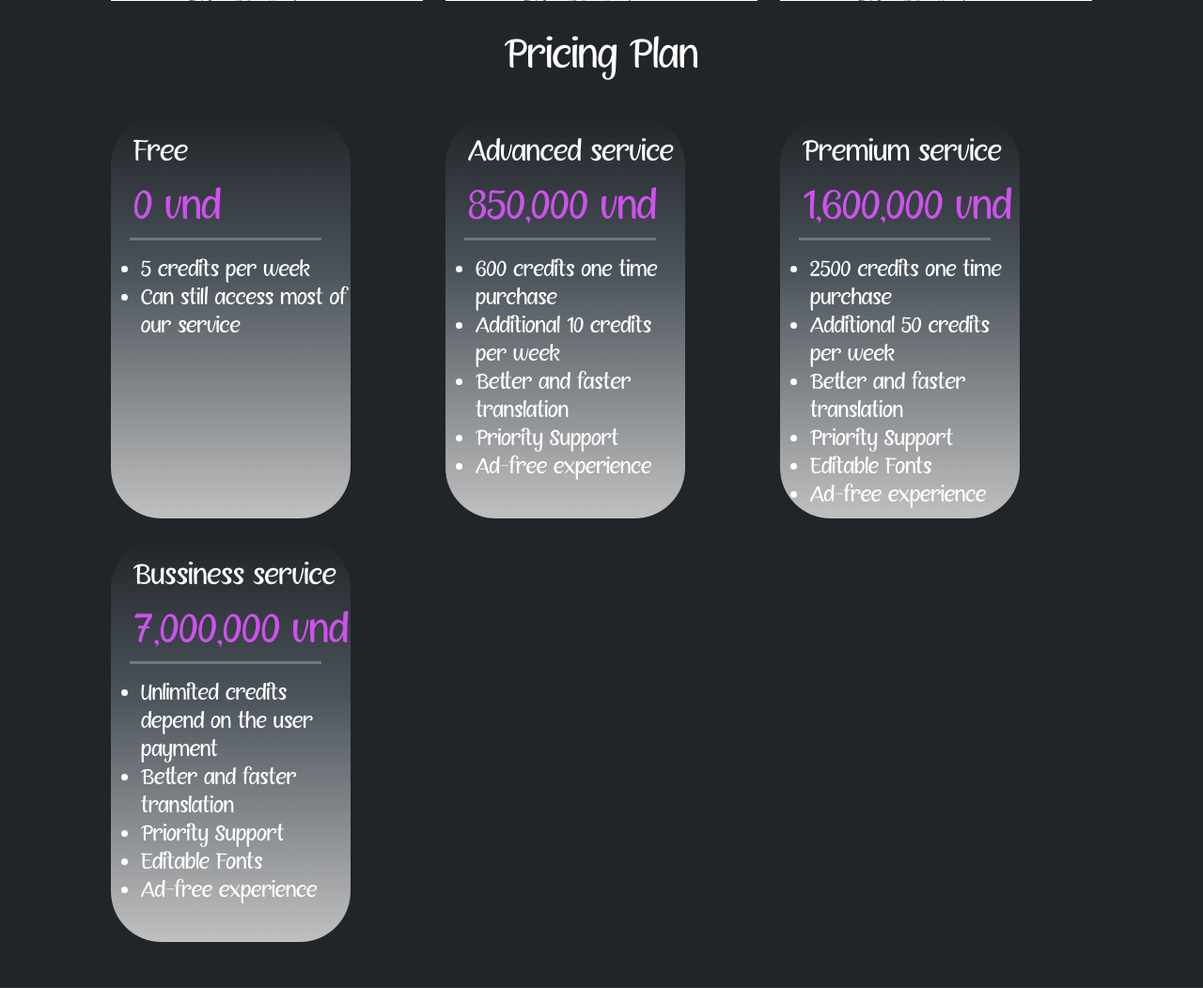
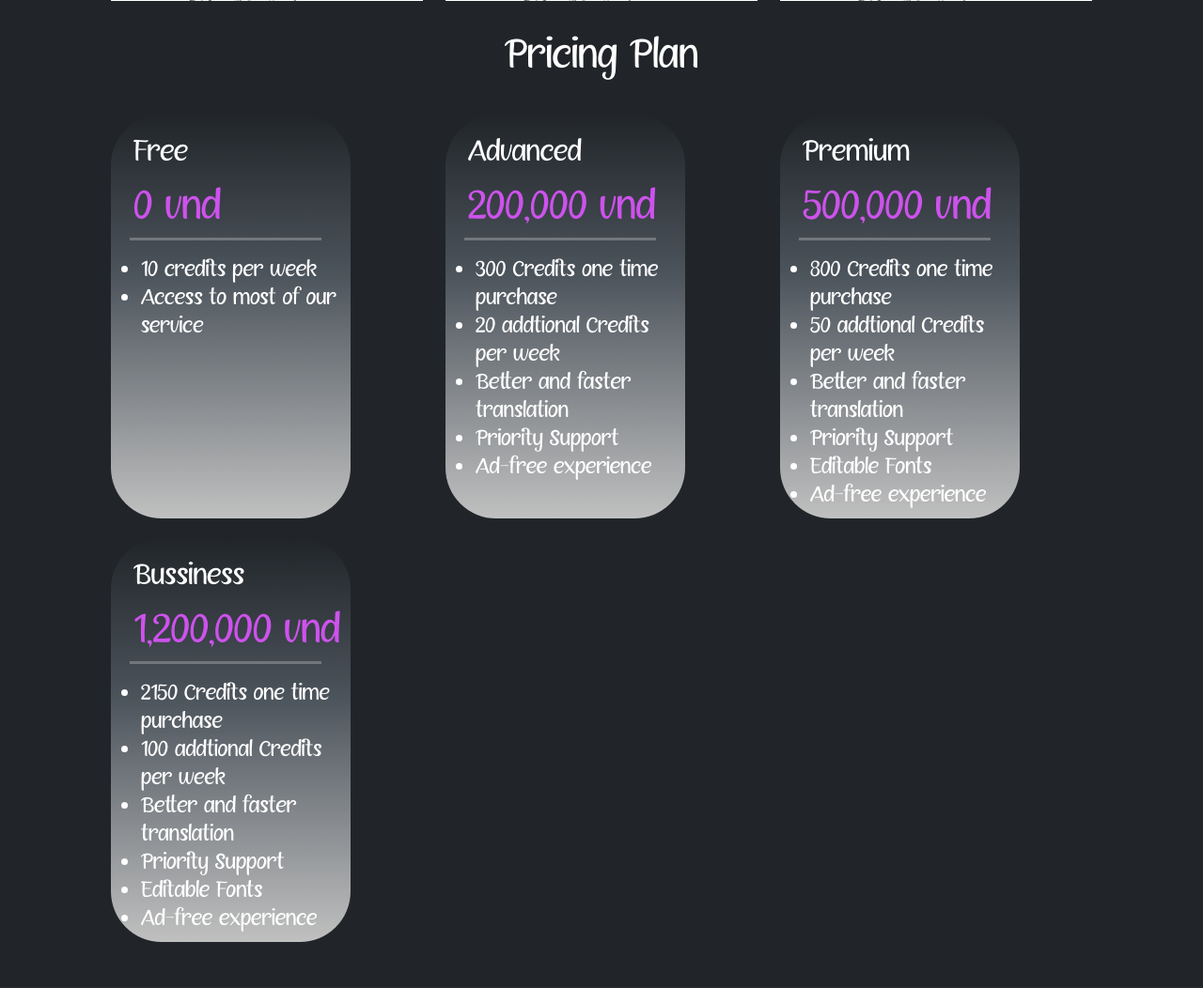
Before and after one commit to htglvl/EXE201, a Flask app: page / in a window 1280 px wide. Shown: the part 924-1976 px from the top of the page at 94% size. Run offline with Flask 3, Linux system fonts and the light colour scheme; parts of the project's set-up code (start-up, migrations or seed data) failed here and were passed over.

Commit message:
readd the pricing page

```diff
--- a/templates/MainFrame.html
+++ b/templates/MainFrame.html
@@ -38,7 +38,7 @@
           </li>
 
           <li class="nav-item">
-            <a class="nav-link px-3" href="#"><span>Pricing</span></a>
+            <a class="nav-link px-3" href="/pricing"><span>Pricing</span></a>
           </li>
 
           <li class="nav-item">
@@ -76,7 +76,7 @@
         <h1 class="display-4 px-5 pt-3"><span>Translate</span></h1>
       </div>
       <div>
-        <h2 class="px-5 pt-3">Delight in commic's magic; we'll handle the language!</h2>
+        <h2 class="px-5 pt-3">Delight in comic's magic; we'll handle the language!</h2>
       </div>
     </div>
   </div>
--- a/templates/index.html
+++ b/templates/index.html
@@ -32,7 +32,7 @@
           </li>
 
           <li class="nav-item">
-            <a class="nav-link px-3" href="#"><span>Pricing</span></a>
+            <a class="nav-link px-3" href="/pricing"><span>Pricing</span></a>
           </li>
 
           <li class="nav-item">
@@ -104,19 +104,19 @@
           <h1 class="display-4 ps-4 pricing-value">0 vnd</h1>
           <hr class="hr-pricing">
           <ul>
-            <li class="pricing-plan-list">5 credits per week</li>
-            <li class="pricing-plan-list">Can still access most of our service</li>
+            <li class="pricing-plan-list">10 credits per week</li>
+            <li class="pricing-plan-list">Access to most of our service</li>
           </ul>
         </div>
       </div>
       <div class="col">
         <div class="pricing-rectangle">
-          <h1 class="ps-4 pricing-name">Advanced service</h1>
-          <h1 class="display-4 ps-4 pricing-value">850,000 vnd</h1>
+          <h1 class="ps-4 pricing-name">Advanced</h1>
+          <h1 class="display-4 ps-4 pricing-value">200,000 vnd</h1>
           <hr class="hr-pricing">
           <ul class="pricing-plan-list">
-            <li class="pricing-plan-list">600 credits one time purchase</li>
-            <li class="pricing-plan-list">Additional 10 credits per week</li>
+            <li class="pricing-plan-list">300 Credits one time purchase</li>
+            <li class="pricing-plan-list">20 addtional Credits per week</li>
             <li class="pricing-plan-list">Better and faster translation</li>
             <li class="pricing-plan-list">Priority Support</li>
             <li class="pricing-plan-list">Ad-free experience</li>
@@ -125,12 +125,12 @@
       </div>
       <div class="col">
         <div class="pricing-rectangle">
-          <h1 class="ps-4 pricing-name">Premium service</h1>
-          <h1 class="display-4 ps-4 pricing-value">1,600,000 vnd</h1>
+          <h1 class="ps-4 pricing-name">Premium</h1>
+          <h1 class="display-4 ps-4 pricing-value">500,000 vnd</h1>
           <hr class="hr-pricing">
           <ul>
-            <li class="pricing-plan-list">2500 credits one time purchase</li>
-            <li class="pricing-plan-list">Additional 50 credits per week</li>
+            <li class="pricing-plan-list">800 Credits one time purchase</li>
+            <li class="pricing-plan-list">50 addtional Credits per week</li>
             <li class="pricing-plan-list">Better and faster translation</li>
             <li class="pricing-plan-list">Priority Support</li>
             <li class="pricing-plan-list">Editable Fonts</li>
@@ -140,11 +140,12 @@
       </div>
       <div class="col">
         <div class="pricing-rectangle">
-          <h1 class="ps-4 pricing-name">Bussiness service</h1>
-          <h1 class="display-4 ps-4 pricing-value">7,000,000 vnd</h1>
+          <h1 class="ps-4 pricing-name">Bussiness</h1>
+          <h1 class="display-4 ps-4 pricing-value">1,200,000 vnd</h1>
           <hr class="hr-pricing">
           <ul>
-            <li class="pricing-plan-list">Unlimited credits depend on the user payment</li>
+            <li class="pricing-plan-list">2150 Credits one time purchase</li>
+            <li class="pricing-plan-list">100 addtional Credits per week</li>
             <li class="pricing-plan-list">Better and faster translation</li>
             <li class="pricing-plan-list">Priority Support</li>
             <li class="pricing-plan-list">Editable Fonts</li>
--- a/templates/login.html
+++ b/templates/login.html
@@ -31,7 +31,7 @@
                     </li>
 
                     <li class="nav-item">
-                        <a class="nav-link px-3" href="#"><span>Pricing</span></a>
+                        <a class="nav-link px-3" href="/pricing"><span>Pricing</span></a>
                     </li>
 
                     <li class="nav-item">
--- a/templates/process_uploads.html
+++ b/templates/process_uploads.html
@@ -38,7 +38,7 @@
                     </li>
 
                     <li class="nav-item">
-                        <a class="nav-link px-3" href="#"><span>Pricing</span></a>
+                        <a class="nav-link px-3" href="/pricing"><span>Pricing</span></a>
                     </li>
 
                     <li class="nav-item">
```
